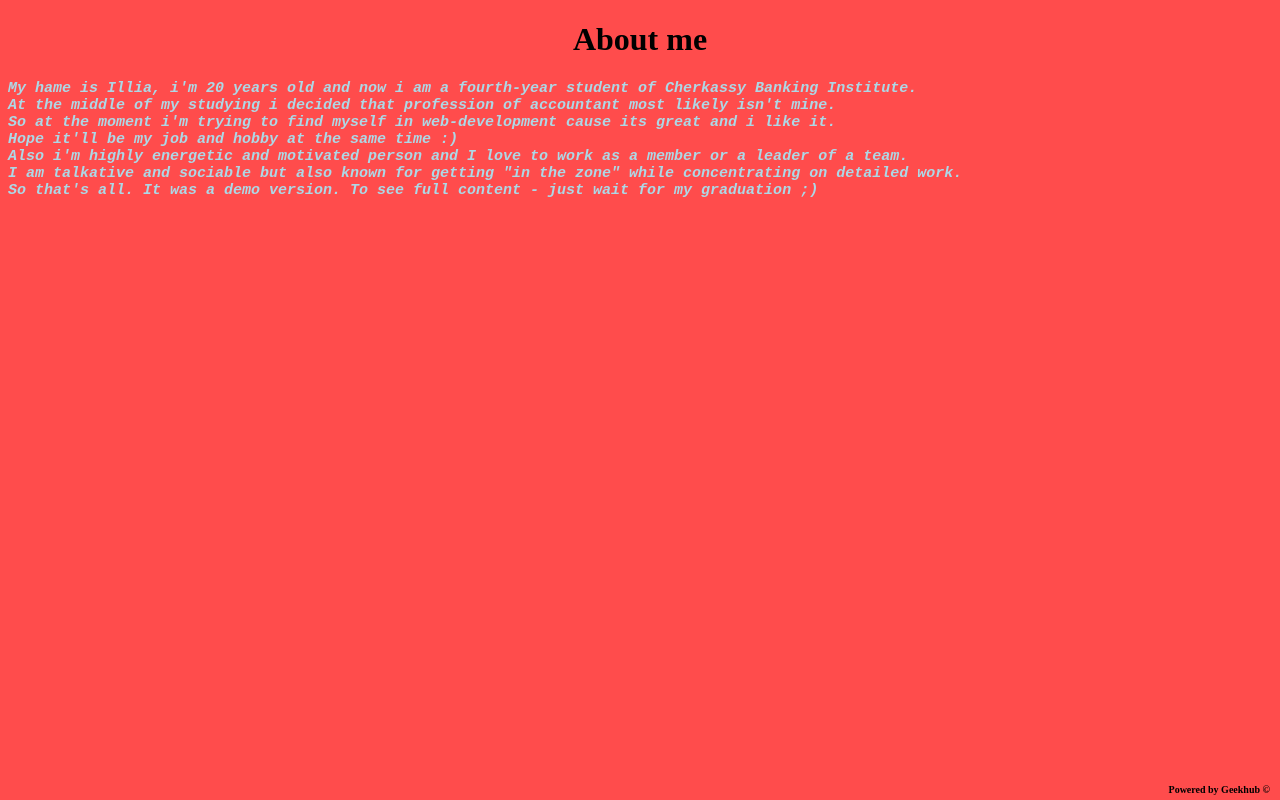
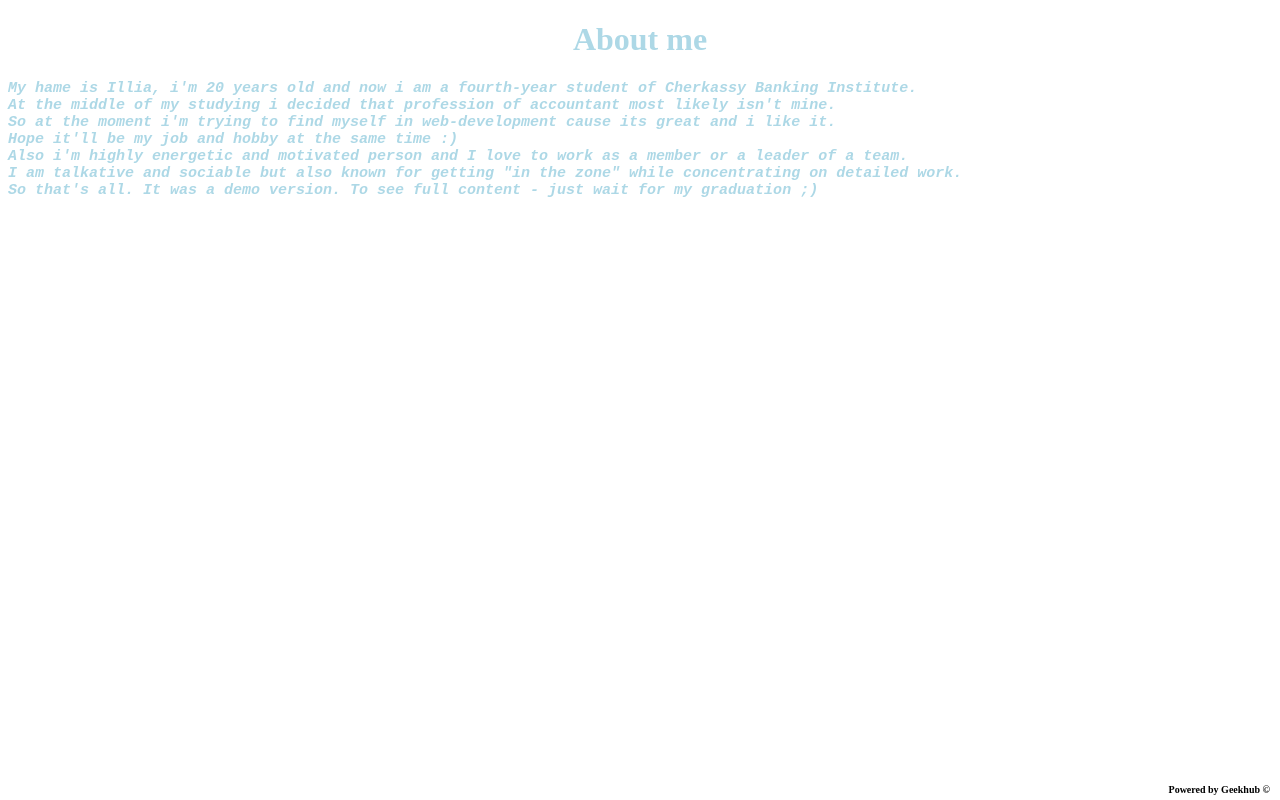
Before and after one commit to gaponow/test, a plain HTML site: page index.html in a window 1280 px wide. Drawn offline with Linux system fonts and the light colour scheme.

Commit message:
changed lighblue to lightblue

```diff
--- a/index.html
+++ b/index.html
@@ -1,15 +1,8 @@
  <!DOCTYPE html>
 <html>
 <title>About me</title>
-<style>
-body {
-background-color: rgba(255, 0, 0, 0.7);
-}
-</style>
 <body>
-
-
-<h1 style="text-align: center; color: lighblue">About me</h1>
+<h1 style="text-align: center; color: lightblue">About me</h1>
 <pre style="color: lightblue; font-size: 15px;"><i><b>My hame is Illia, i'm 20 years old and now i am a fourth-year student of Cherkassy Banking Institute.
 At the middle of my studying i decided that profession of accountant most likely isn't mine.
 So at the moment i'm trying to find myself in web-development cause its great and i like it.
```
